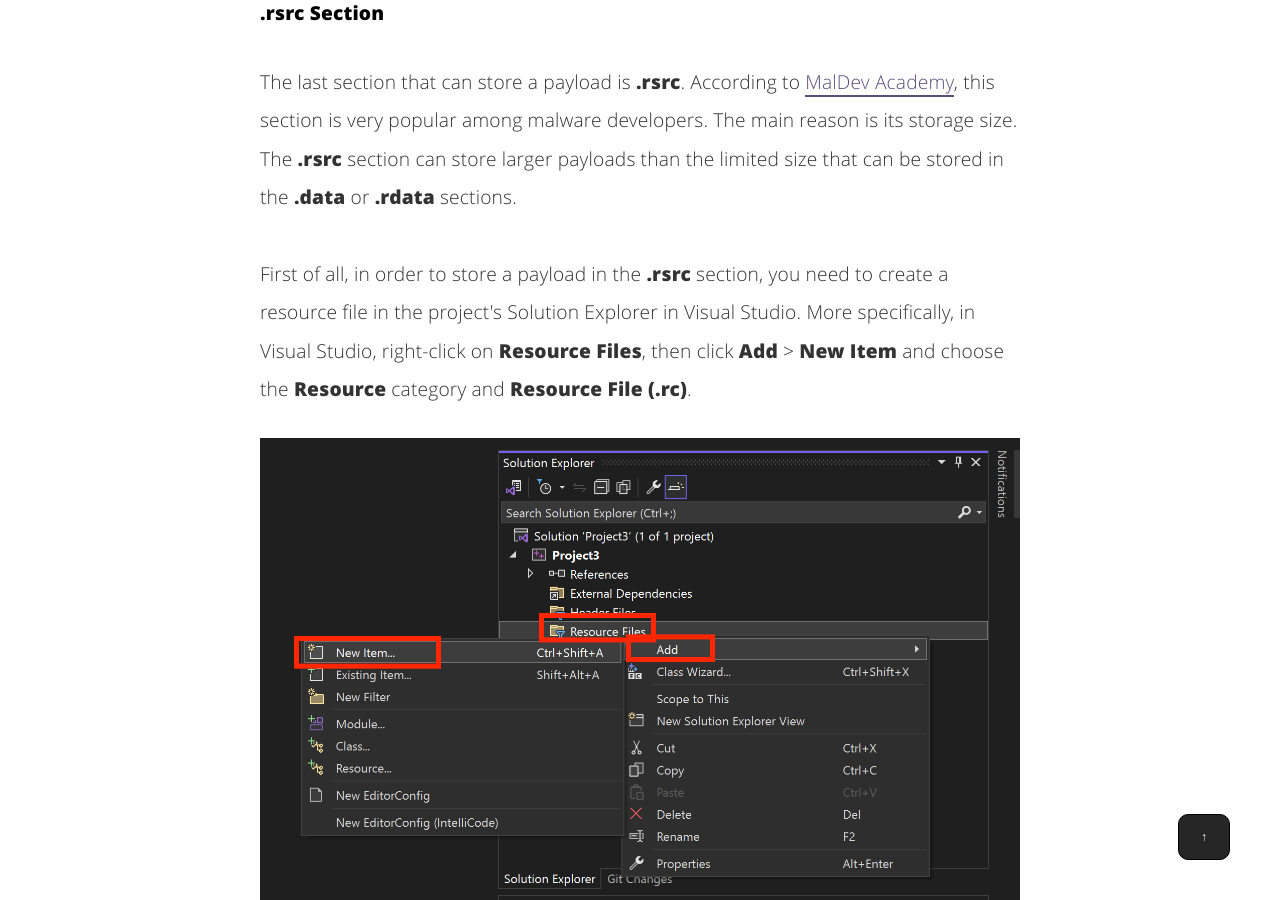
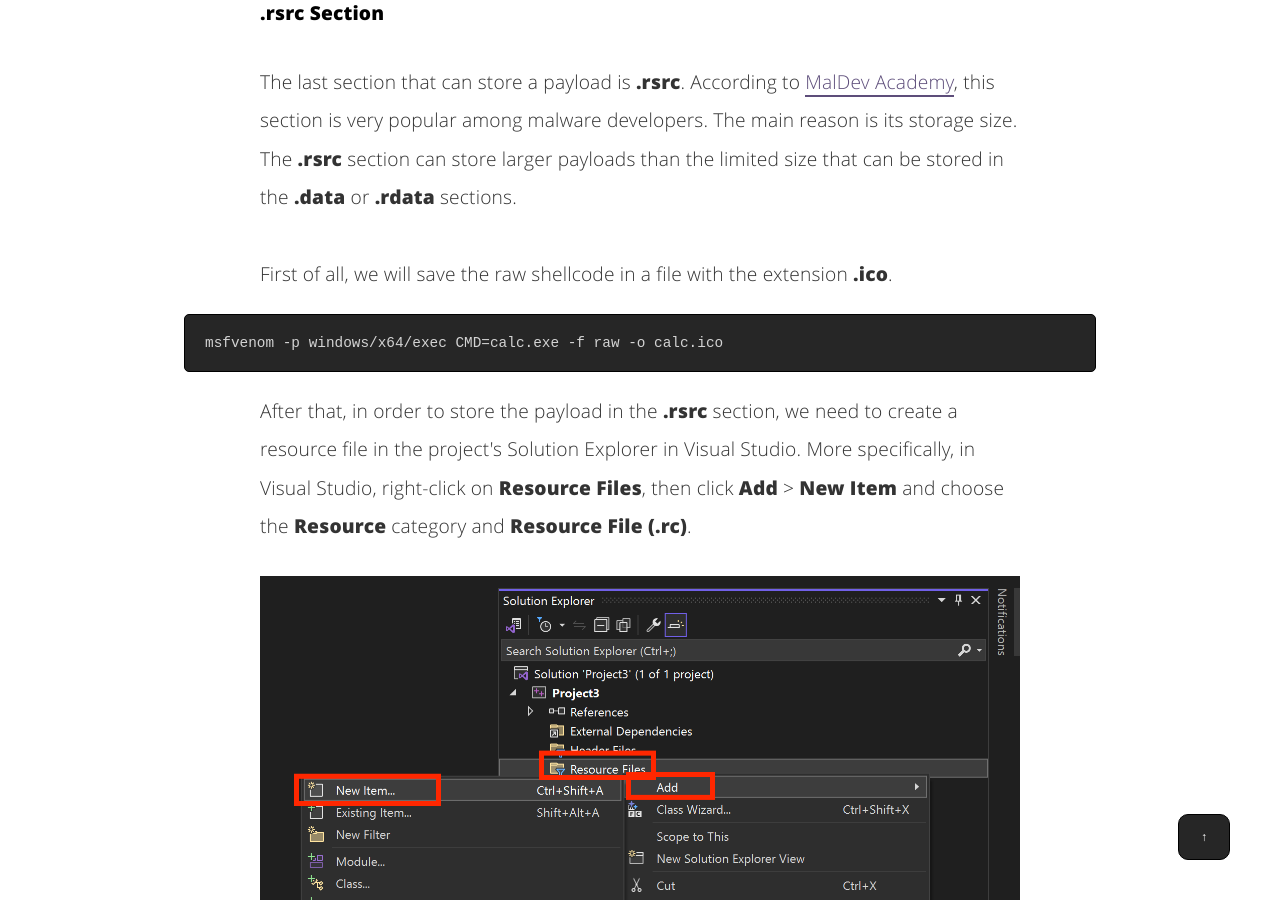
Before and after one commit to nickvourd/nickvourd.github.io, a Jekyll site: the page built from _posts/2024-04-21-the-anatomy-of-pe.md, in a window 1280 px wide and 900 px high, scrolled down 12730 px. Built offline with Jekyll 4.4.1, drawn with Linux system fonts in a browser that asks for light colours; some of the changed text lies outside the part shown.

Commit message:
Edit the anatomy of PE

````diff
--- a/_posts/2024-04-21-the-anatomy-of-pe.md
+++ b/_posts/2024-04-21-the-anatomy-of-pe.md
@@ -363,7 +363,13 @@ int main() {
 
 <h4>.rsrc Section</h4>
 
-<p>The last section that can store a payload is <b>.rsrc</b>. According to <a href="https://maldevacademy.com/">MalDev Academy</a>, this section is very popular among malware developers. The main reason is its storage size. The <b>.rsrc</b> section can store larger payloads than the limited size that can be stored in the <b>.data</b> or <b>.rdata</b> sections.<br /><br />First of all, in order to store a payload in the <b>.rsrc</b> section, you need to create a resource file in the project's Solution Explorer in Visual Studio. More specifically, in Visual Studio, right-click on <b>Resource Files</b>, then click <b>Add</b> > <b>New Item</b> and choose the <b>Resource</b> category and <b>Resource File (.rc)</b>.</p>
+<p>The last section that can store a payload is <b>.rsrc</b>. According to <a href="https://maldevacademy.com/">MalDev Academy</a>, this section is very popular among malware developers. The main reason is its storage size. The <b>.rsrc</b> section can store larger payloads than the limited size that can be stored in the <b>.data</b> or <b>.rdata</b> sections.<br /><br />First of all, we will save the raw shellcode in a file with the extension <b>.ico</b>.</p>
+
+```
+msfvenom -p windows/x64/exec CMD=calc.exe -f raw -o calc.ico
+```
+
+<p>After that, in order to store the payload in the <b>.rsrc</b> section, we need to create a resource file in the project's Solution Explorer in Visual Studio. More specifically, in Visual Studio, right-click on <b>Resource Files</b>, then click <b>Add</b> > <b>New Item</b> and choose the <b>Resource</b> category and <b>Resource File (.rc)</b>.</p>
 
 <img src="/assets/img/post-img/21-04-2024/create-resource-file-1.png" class="post-images" alt="create-resource-file-1">
 
@@ -375,6 +381,8 @@ int main() {
 
 <img src="/assets/img/post-img/21-04-2024/create-resource-file-4.png" class="post-images" alt="create-resource-file-4">
 
+<p>A new window will appear, and we will use the <b>import</b> button to select the <b>calc.ico</b> file, which contains the raw payload as mentioned above.</p>
+
 <br /><br />
 
 <!-- add the button!-->
````
